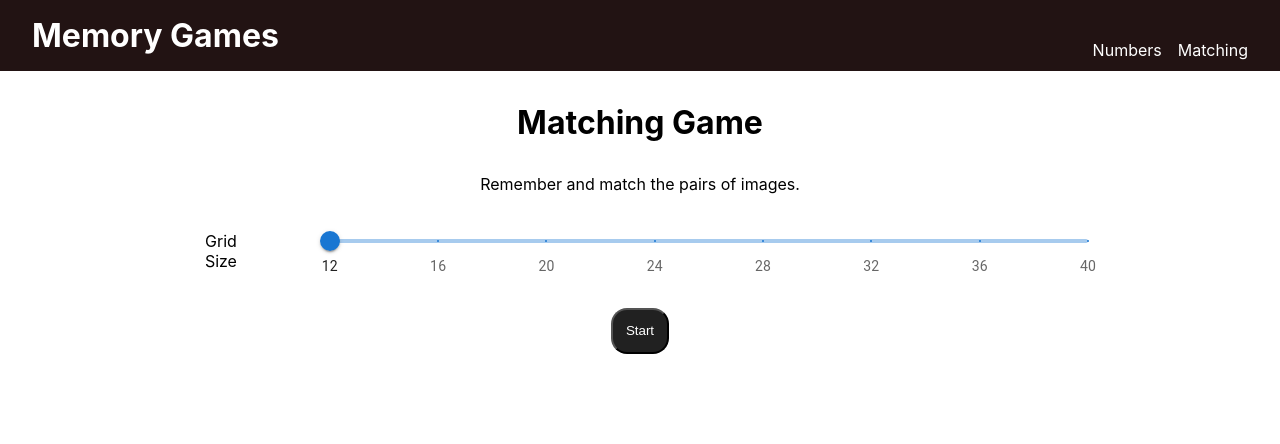
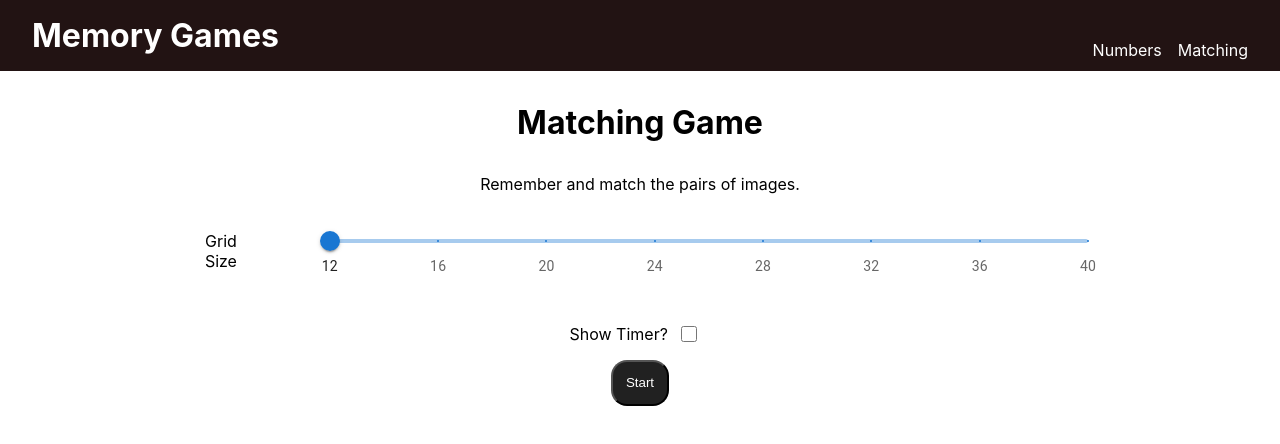
Before and after one commit to Wubaboo/memory-games, a React (Create React App) app: page /matching in a window 1280 px wide. Shown: the top 444 px of the page. Built offline with nearby package versions, Linux system fonts and the light colour scheme.

Commit message:
add timer to matching, add mistakes counter

```diff
--- a/src/components/matchingGame/matchingGame.jsx
+++ b/src/components/matchingGame/matchingGame.jsx
@@ -1,14 +1,14 @@
 import { useEffect, useState } from "react";
 import MatchingCell from "./matchingCell";
+import Timer from "../timer"
 import {
   shuffleArray,
   getDimensions,
   getRandomColor,
 } from "../../utils/gridUtils";
 import ICONS from "../../data/icons";
-
 export default function MatchingGame(props) {
-  const { gridSize, setStartGame } = props;
+  const { gridSize, setStartGame, showTimer } = props;
   const [win, setWin] = useState(undefined); //if the game is won
   const [grid, setGrid] = useState([]);
   const [playing, setPlaying] = useState(false); //if the game is currently being played
@@ -16,8 +16,8 @@ export default function MatchingGame(props) {
   const [incorrect, setIncorrect] = useState(false);
   const [matchedCards, setMatchedCards] = useState(0);
   const [dims, setDims] = useState([2, 2]);
+  const [mistakes, setMistakes] = useState(0);
   const [wait, setWait] = useState(false);
-
   const gridStyling = {
     gridTemplateColumns: `repeat(${dims[1]}, 1fr)`,
     display: "grid",
@@ -118,6 +118,7 @@ export default function MatchingGame(props) {
         setMatchedCards(matchedCards + 2);
       }
       // guess is incorrect,
+      // set the incorrect state, reset the guess state, update grid, incremenent mistakes
       else {
         setIncorrect(true);
         setGuess(undefined);
@@ -127,6 +128,7 @@ export default function MatchingGame(props) {
           ret[i].hidden = false;
           return ret;
         });
+        setMistakes(mistakes + 1);
       }
     }
   }
@@ -144,10 +146,15 @@ export default function MatchingGame(props) {
           ></MatchingCell>
         ))}
       </div>
+      <Timer paused={win} active={true} visible={win || showTimer}></Timer>
       {win !== undefined ? (
+        <>
+        <div style={{fontSize: '1.5rem'}}>{mistakes > 0 ? `Mistakes: ${mistakes}` : "A Perfect Game!"}</div>
+
         <button className="new-game-button" onClick={handleNewGame}>
           New Game
         </button>
+        </>
       ) : null}
     </div>
   );
--- a/src/components/matchingGame/matchingHome.jsx
+++ b/src/components/matchingGame/matchingHome.jsx
@@ -7,9 +7,11 @@ import "../../styles/matching.css";
 export default function MatchingGameHome() {
   const [gridSize, setGridSize] = useState(12);
   const [startGame, setStartGame] = useState(false);
+  const [showTimer, setShowTimer] = useState(false);
 
   function handleStartGame() {
     setStartGame(!startGame);
+
   }
 
   return (
@@ -20,14 +22,23 @@ export default function MatchingGameHome() {
           handleStartGame={handleStartGame}
           setGridSize={setGridSize}
           gridSize={gridSize}
+          showTimer={showTimer}
+          setShowTimer={setShowTimer}
         ></MatchingSettings>
       )}
       {startGame && (
         <MatchingGame
           gridSize={gridSize}
           setStartGame={setStartGame}
+          showTimer={showTimer}
         ></MatchingGame>
       )}
     </div>
   );
 }
+
+function useTimer(endTime) {
+  const [startTime, setStartTime] = useState(new Date());
+
+  return endTime - startTime;
+}
--- a/src/components/matchingGame/matchingSettings.jsx
+++ b/src/components/matchingGame/matchingSettings.jsx
@@ -1,12 +1,15 @@
 import { Slider } from "@mui/material";
 import { getSliderMarks } from "../../utils/settingsUtils";
 export default function MatchingSettings(props) {
-  const { gridSize, setGridSize, handleStartGame } = props;
+  const { gridSize, setGridSize, handleStartGame, showTimer, setShowTimer } = props;
 
   function handleGridSize(e) {
     setGridSize(e.target.value);
   }
 
+  function handleShowTimer() {
+    setShowTimer(!showTimer)
+  }
   return (
     <div className="settings">
       <p>Remember and match the pairs of images.</p>
@@ -24,6 +27,10 @@ export default function MatchingSettings(props) {
           onChange={handleGridSize}
         ></Slider>
       </div>
+      <div className="show-timer-row">
+      <label htmlFor="showTimer">Show Timer?</label>
+      <input id="showTimer" type="checkbox" className="checkbox" value={showTimer} onClick={handleShowTimer}></input>
+      </div>
       <button className="start-button" onClick={handleStartGame}>
         Start
       </button>
--- /dev/null
+++ b/src/components/timer.jsx
@@ -0,0 +1,25 @@
+import { useEffect, useState } from "react";
+
+export default function Timer({paused, active, visible}) {
+    const [time, setTime] = useState(0);
+    useEffect(()=> {
+        let interval = null;
+        if (active && !paused) {
+            interval = setInterval(() => {
+                setTime(prev => prev + 10)
+            }, 10)
+        } else {
+            clearInterval(interval)
+        }
+        return () => {clearInterval(interval)}
+    })
+    function formatTime(ms) {
+        return new Date(time).toISOString().slice(14, -1)
+
+    }
+    return (
+        <div className="timer">
+        {visible ? formatTime(time) : null}
+        </div>
+    )
+}
--- a/src/styles/matching.css
+++ b/src/styles/matching.css
@@ -36,3 +36,17 @@
   align-items: center;
   justify-content: center;
 }
+
+.checkbox {
+  margin: 0 1em;
+  width: 1rem;
+  height: 1rem;
+}
+
+.show-timer-row {
+  margin: 1rem 0;
+  display: flex;
+  flex-direction: row;
+  align-items: center;
+  justify-content: center;
+}
```
